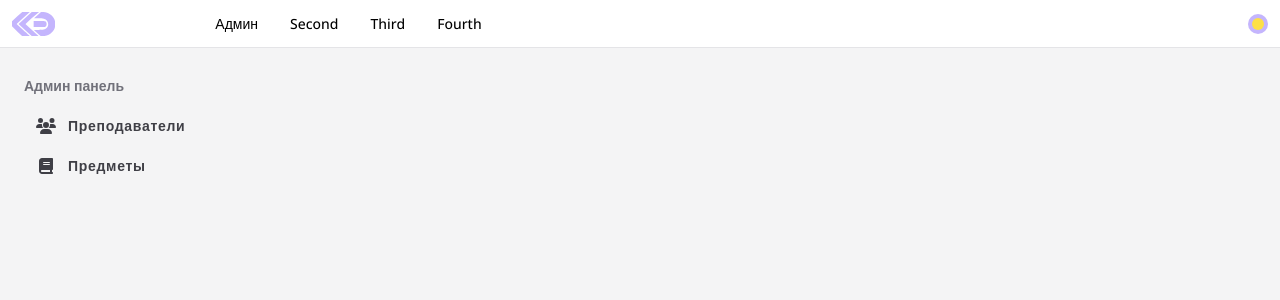
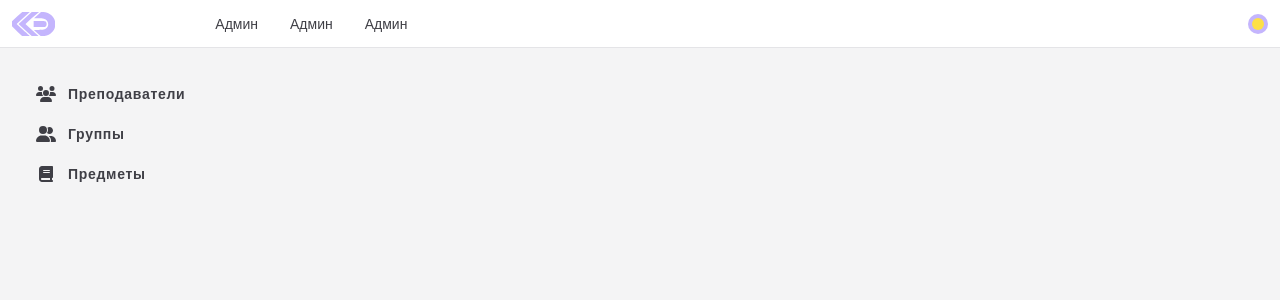
Before and after one commit to iswebdevru/rcenext-client, a Next.js app: page /admin in a window 1280 px wide. Shown: the top 300 px of the page. Built offline with nearby package versions, Linux system fonts and the light colour scheme.

Commit message:
refactor: change table interface

```diff
--- a/src/components/features/Table.tsx
+++ b/src/components/features/Table.tsx
@@ -72,7 +72,7 @@ export default function Table(props: TableProps) {
         editableRaw: props.editableRaw,
       }}
     >
-      <div className="transition-colors grow self-stretch border rounded-md common-border component-bg">
+      <div className="transition-colors grow self-stretch">
         <div className="px-8 py-6">
           <h1 className="text-2xl font-bold mb-9 text-readable-700 dark:text-readable-200">
             {props.title}
--- a/src/components/layout/AdminNav.tsx
+++ b/src/components/layout/AdminNav.tsx
@@ -1,4 +1,8 @@
-import { faBook, faUsers } from '@fortawesome/free-solid-svg-icons';
+import {
+  faBook,
+  faUserGroup,
+  faUsers,
+} from '@fortawesome/free-solid-svg-icons';
 import { FontAwesomeIcon } from '@fortawesome/react-fontawesome';
 import Link, { LinkProps } from 'next/link';
 import { PropsWithChildren } from 'react';
@@ -15,7 +19,6 @@ export const AdminLink = (props: PropsWithChildren<LinkProps>) => {
 export default function AdminNav() {
   return (
     <nav className="sticky p-3">
-      <h6 className="text-zinc-500 text-sm font-semibold mb-3">Админ панель</h6>
       <ul className="flex flex-col gap-1">
         <li>
           <AdminLink href="/admin/teachers">
@@ -23,6 +26,12 @@ export default function AdminNav() {
             <span className="text-sm font-semibold tracking-wider">
               Преподаватели
             </span>
+          </AdminLink>
+        </li>
+        <li>
+          <AdminLink href="/admin/groups">
+            <FontAwesomeIcon icon={faUserGroup} fixedWidth />
+            <span className="text-sm font-semibold tracking-wider">Группы</span>
           </AdminLink>
         </li>
         <li>
--- a/src/components/layout/Header.tsx
+++ b/src/components/layout/Header.tsx
@@ -1,6 +1,16 @@
-import Link from 'next/link';
+import Link, { LinkProps } from 'next/link';
 import Logo from '../icons/Logo';
 import ThemeButton from '../features/ThemeButton';
+import { PropsWithChildren } from 'react';
+
+const HeaderLink = (props: PropsWithChildren<LinkProps>) => {
+  return (
+    <Link
+      {...props}
+      className="transition-colors font-medium text-sm text-zinc-700 hover:text-accent-600 dark:text-zinc-100 dark:hover:text-accent-500"
+    />
+  );
+};
 
 export default function Header() {
   return (
@@ -12,12 +22,15 @@ export default function Header() {
         <div className="flex flex-row items-center justify-between flex-1">
           <nav>
             <ul className="flex gap-8 text-sm flex-row">
-              <li className="font-medium hover:text-violet-500">
-                <Link href="/admin">Админ</Link>
+              <li>
+                <HeaderLink href="/admin">Админ</HeaderLink>
               </li>
-              <li className="font-medium hover:text-violet-500">Second</li>
-              <li className="font-medium hover:text-violet-500">Third</li>
-              <li className="font-medium hover:text-violet-500">Fourth</li>
+              <li>
+                <HeaderLink href="/admin">Админ</HeaderLink>
+              </li>
+              <li>
+                <HeaderLink href="/admin">Админ</HeaderLink>
+              </li>
             </ul>
           </nav>
           <div className="flex items-center">
```
